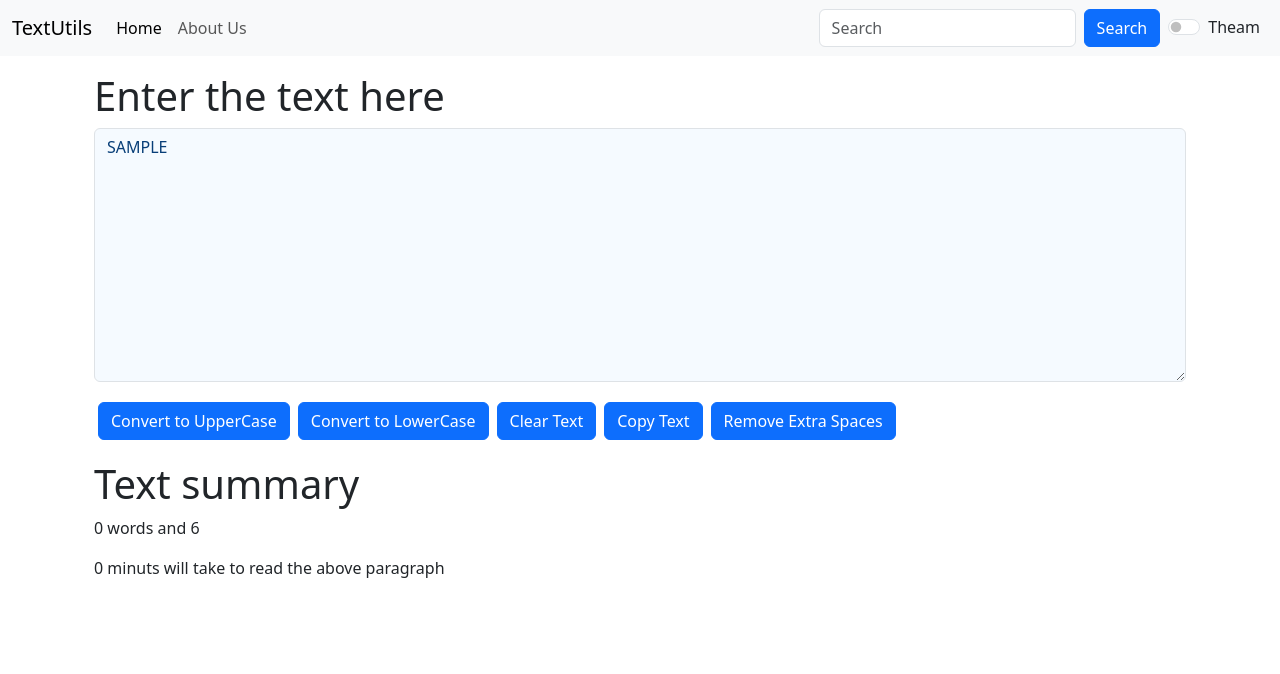
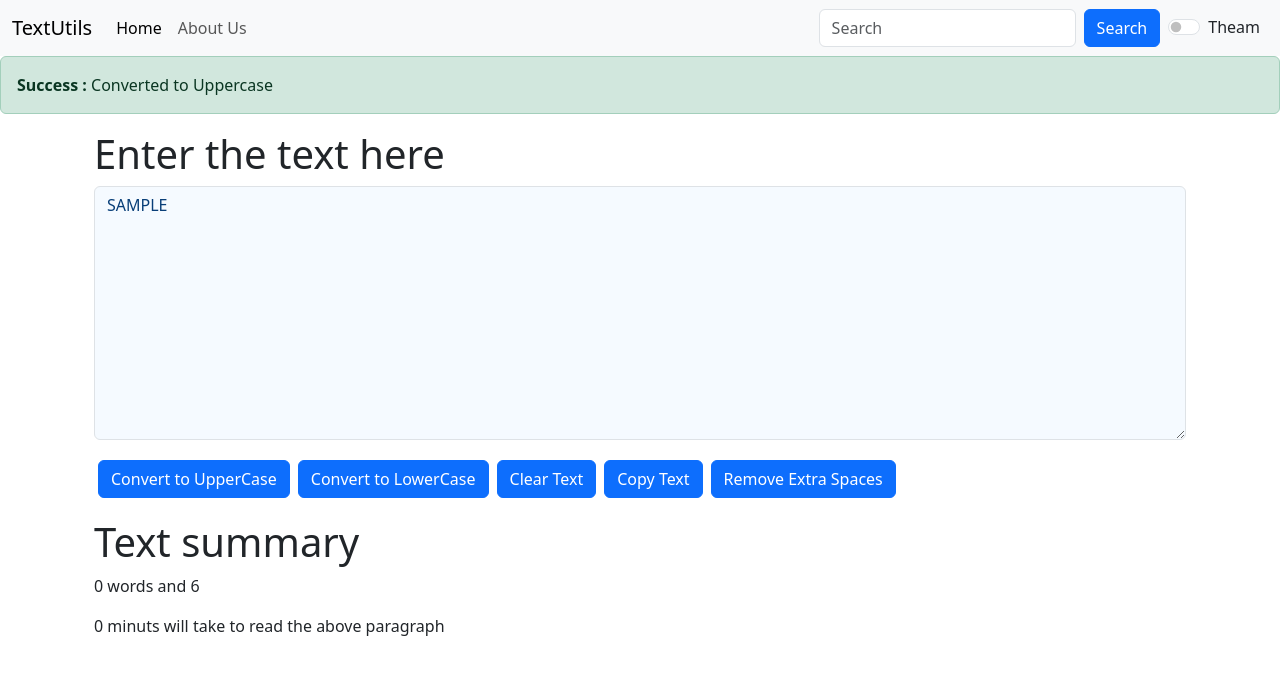
Before and after one commit to 7875Vijay/TextUtils, a React (Create React App) app: page / in a window 1280 px wide. Both pictures are taken after typing "Sample" into the empty fields and a click on the button "Convert to UpperCase". Shown: the top 674 px of the page. Built offline with nearby package versions, Linux system fonts and the light colour scheme.

Commit message:
the alert massage added whe  event done

```diff
--- a/src/App.js
+++ b/src/App.js
@@ -3,9 +3,20 @@ import React, { useState } from 'react';
 import './App.css';
 import Navbar from './components/Navbar';
 import TextForm from './components/TextForm';
+import Alert from './components/Alert';
 // import AboutText from './components/About';
 
 function App() {
+  const [alert, setAlert] = useState(null)
+  const showAlert = (massage, type)=>{
+    setAlert({
+      msg:massage,
+      type:type,
+    })
+    setTimeout(() => {
+       setAlert(null);
+    }, 3000);
+  }
 
   const [mode, setmode] = useState('light')
   const toggleMode=()=>{
@@ -13,20 +24,26 @@ function App() {
       setmode("dark");
       document.body.style.background = "#022244"
       document.body.style.color = "#F5FAFF"
+      showAlert("Dark mode activated", "success")
     }
     else{
       setmode("light")
       document.body.style.background = "#F5FAFF"
       document.body.style.color = "#022244"
+      showAlert("Light mode activated", "success")
     }
   }
 
   return (
     <>
       <Navbar  title = "TextUtils" mode={mode} toggleMode={toggleMode}/>
+
+      <Alert alert={alert}/>
+
       <div className='container my-3'>
-          <TextForm heading= "Enter the text here" mode={mode}/>
+          <TextForm heading= "Enter the text here" mode={mode} showAlert = {showAlert}/>
       </div>
+
       {/* <div className='container my-3'>
           <AboutText/>
       </div> */}
--- /dev/null
+++ b/src/components/Alert.js
@@ -0,0 +1,15 @@
+import React from 'react'
+
+export default function Alert(props) {
+
+  function capitalize(word){ //this is used for capitalize the first latter of the type of alert
+    const lower = word.toLowerCase();
+    return lower.charAt(0).toUpperCase() + lower.slice(1);
+  }
+  return (
+    props.alert &&
+    <div className={`alert alert-${props.alert.type} alert-dismissible fade show`} role="alert">
+            <strong>{capitalize(props.alert.type)} : </strong>{props.alert.msg}
+    </div>
+  )
+}
--- a/src/components/Navbar.js
+++ b/src/components/Navbar.js
@@ -21,7 +21,7 @@ export default function Navbar(props) {
         </ul>
         <form className="d-flex" role="search">
             <input className="form-control me-2" type="search" placeholder="Search" aria-label="Search"/>
-            <button type="button" class="btn btn-primary">Search</button>
+            <button type="button" className="btn btn-primary">Search</button>
         </form>
         <div className={`form-check form-switch mx-2 text-${props.mode==="light"?"dark":"light"}`}>
             <input className="form-check-input"  onClick={props.toggleMode}  type="checkbox" role="switch" id="flexSwitchCheckDefault"/>
--- a/src/components/TextForm.js
+++ b/src/components/TextForm.js
@@ -7,26 +7,31 @@ export default function TextForm(props) {
 
     const handelUPclick = ()=>{
         setText(text.toUpperCase())
+        props.showAlert("Converted to Uppercase", "success")
     }
     const handelLOclick = ()=>{
         setText(text.toLowerCase())
+        props.showAlert("Converted to Lowercase", "success")
     }
     const onchangeEvent = (event)=>{
         setText(event.target.value)
     }
     const handelClearText = ()=>{
         setText("")
+        props.showAlert("Text Cleared", "success")
     }
     const handelCopyText = ()=>{
         let tx = document.getElementById("mybox")
         tx.select()
         navigator.clipboard.writeText(tx.value) //navigator is a way to navigate our text in to the teclipboard
                                                 //and we use the writeText() function to write the value of tx object
+        props.showAlert("Text Copied", "success")
     }
     const handelSpacesText = ()=>{
         let pureText = text.replace(/\s+/g, ' '); //this is the method to replace all unwanted spaces with single space
         pureText = pureText.trim()
         setText(pureText)
+        props.showAlert("Unnecessory spaces removed", "success")
     }
 
 
```
